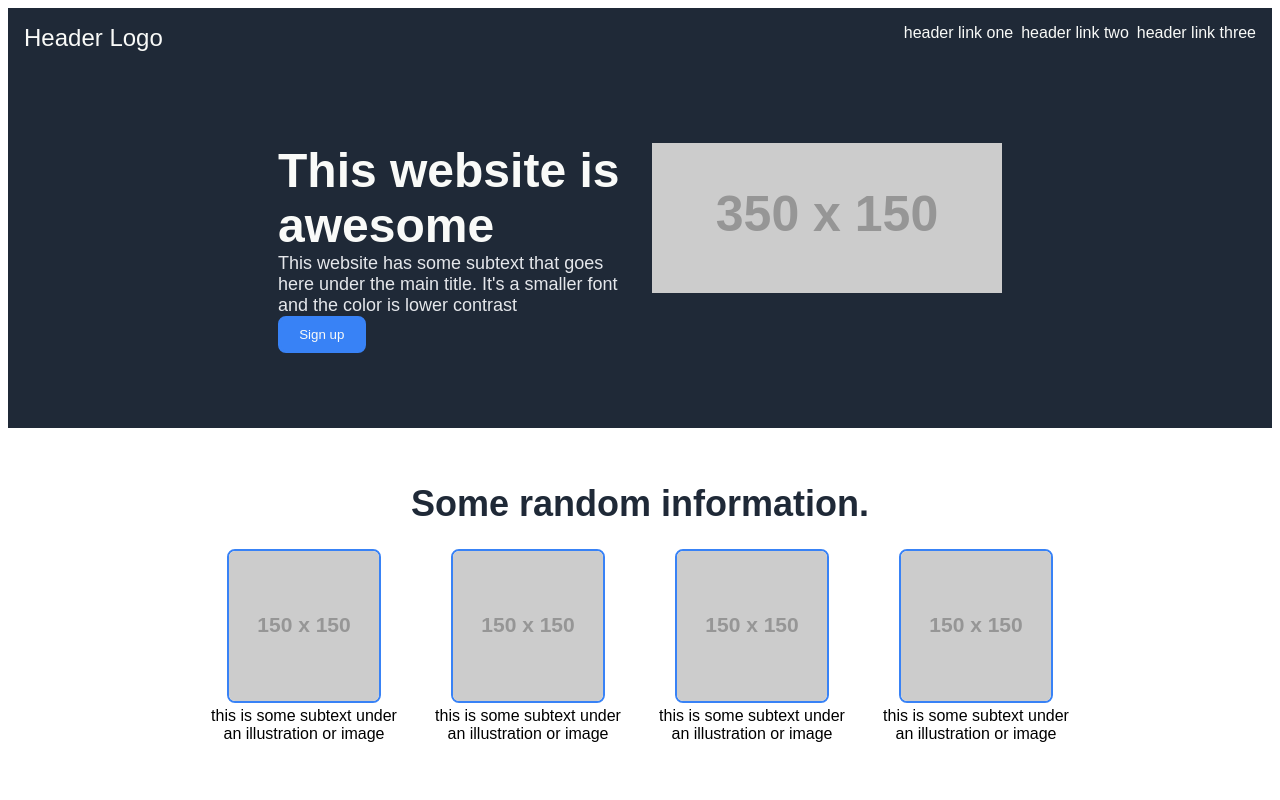
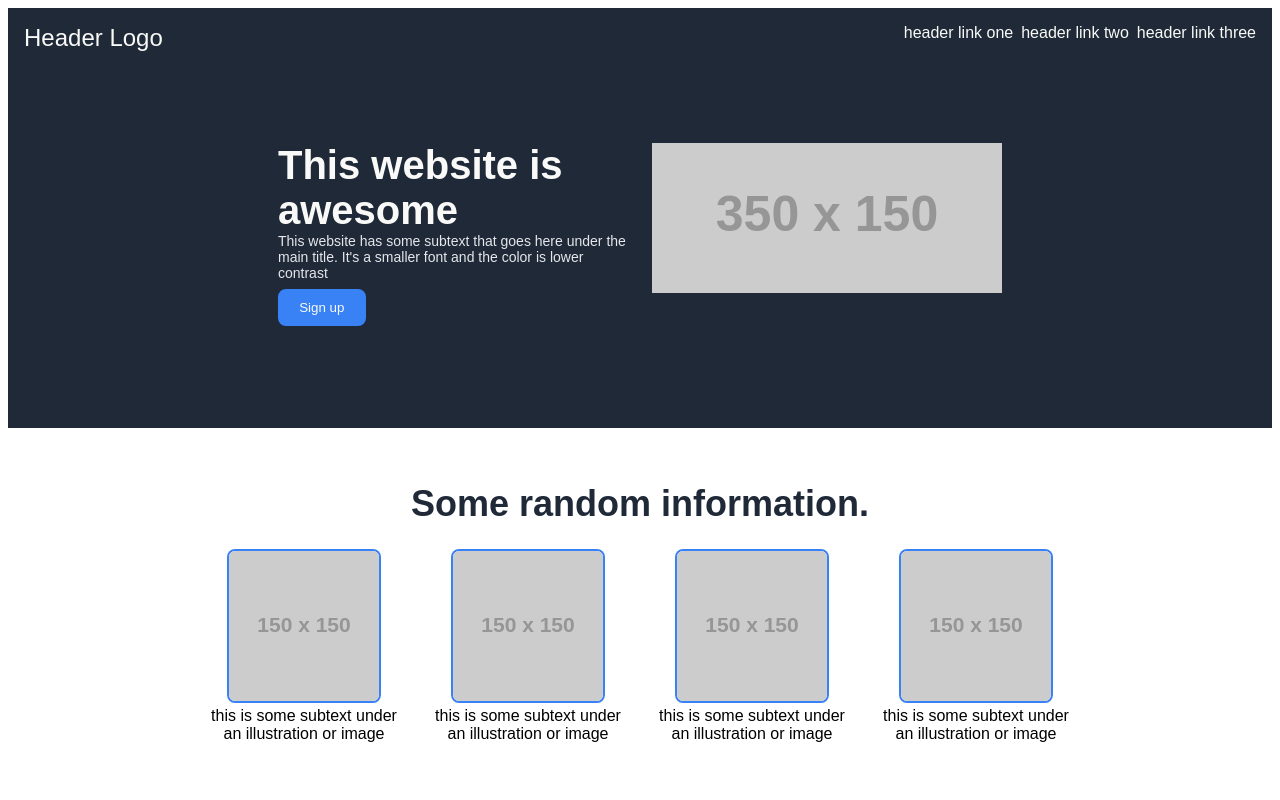
Before and after one commit to svper-dotcom/odin-landing-page, a plain HTML site: page index.html in a window 1280 px wide. Shown: the top 800 px of the page. Drawn offline with Linux system fonts and the light colour scheme; placeholder pictures from the web are drawn by us.

Commit message:
Add Final Touches 2

```diff
--- a/style.css
+++ b/style.css
@@ -31,13 +31,13 @@ ul {
 }
 
 .main{
-    font-size: 48px;
+    font-size: 40px;
     font-weight: bolder;
     color: #F9FAF8;
 }
 
 .secondary {
-    font-size: 18px;
+    font-size: 14px;
     color: #e5e7eb;
 }
 
@@ -46,6 +46,7 @@ ul {
     color: #F9FAF8;
     border: solid #3882f6;
     width: 25%;
+    margin-top: 8px;
 
 
 }
```
